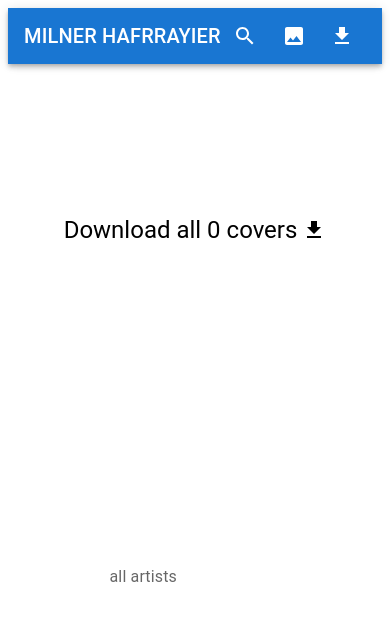
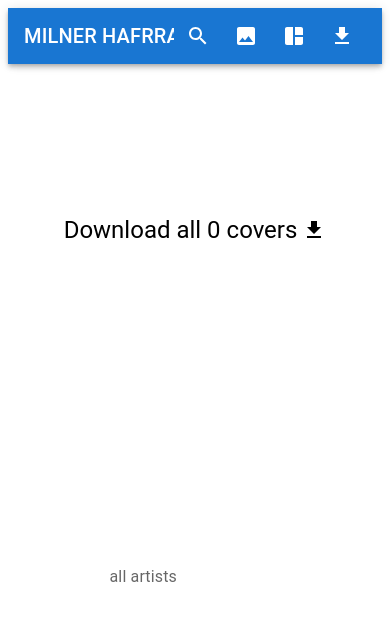
Before and after one commit to TzviGreenfeld/albums-covers-downloader, a Next.js app: page /download in a window 390 px wide. Shown: the top 620 px of the page. Built offline with nearby package versions, Linux system fonts and the light colour scheme.

Commit message:
cleaned header, added collage

```diff
--- a/components/Header.jsx
+++ b/components/Header.jsx
@@ -6,15 +6,16 @@ import Box from '@mui/material/Box';
 import Toolbar from '@mui/material/Toolbar';
 import IconButton from '@mui/material/IconButton';
 import Typography from '@mui/material/Typography';
-import Badge from '@mui/material/Badge';
-import MenuItem from '@mui/material/MenuItem';
 import Menu from '@mui/material/Menu';
 import ImageIcon from '@mui/icons-material/Image';
-import MoreIcon from '@mui/icons-material/MoreVert';
 import SearchIcon from '@mui/icons-material/Search';
+import AutoAwesomeMosaicIcon from '@mui/icons-material/AutoAwesomeMosaic';
 
 import { useChosenImages } from '../context/ChosenImagesContext';
 import DownloadImagesAsZip from './DownloadImagesAsZip';
+
+
+
 
 export default function Header() {
     const [chosenImages, setChosenImages] = useChosenImages();
@@ -26,8 +27,18 @@ export default function Header() {
     const isMenuOpen = Boolean(anchorEl);
     const isMobileMenuOpen = Boolean(mobileMoreAnchorEl);
 
-    const navigateToDownload = () => {
-        router.push('/download');
+    const linkedIcon = (icon, link) => {
+
+        return <Box
+            sx={{ display: { xs: 'flex', md: 'flex' } }}
+            onClick={() => router.push(link)}>
+            <IconButton
+                size="large"
+                color="inherit"
+            >
+                {icon}
+            </IconButton>
+        </Box>;
     };
 
     const navigateHome = () => {
@@ -41,10 +52,6 @@ export default function Header() {
     const handleMenuClose = () => {
         setAnchorEl(null);
         handleMobileMenuClose();
-    };
-
-    const handleMobileMenuOpen = (event) => {
-        setMobileMoreAnchorEl(event.currentTarget);
     };
 
     const menuId = 'primary-search-account-menu';
@@ -67,52 +74,11 @@ export default function Header() {
         </Menu>
     );
 
-    const mobileMenuId = 'primary-search-account-menu-mobile';
-    const renderMobileMenu = (
-        <Menu
-            anchorEl={mobileMoreAnchorEl}
-            anchorOrigin={{
-                vertical: 'top',
-                horizontal: 'right',
-            }}
-            id={mobileMenuId}
-            keepMounted
-            transformOrigin={{
-                vertical: 'top',
-                horizontal: 'right',
-            }}
-            open={isMobileMenuOpen}
-            onClose={handleMobileMenuClose}
-        >
-            <MenuItem>
-                <IconButton
-                    size="large"
-                    color="inherit"
-                >
-                    <Badge badgeContent={chosenImages.length} color="error">
-                        <ImageIcon />
-                    </Badge>
-                </IconButton>
-                <p>images</p>
-            </MenuItem>
-            <MenuItem>
-                <IconButton
-                    size="large"
-                    color="inherit"
-                >
-                    <DownloadImagesAsZip imageUrls={chosenImages.map(i => i.img)} />
-
-                </IconButton>
-                <p>download</p>
-            </MenuItem>
-        </Menu>
-    );
-
     return (
         <Box sx={{ flexGrow: 1, position: 'sticky', top: 0, zIndex: 1000 }}>
-            {/* <AppBar position="static"> */}
             <AppBar style={{ position: 'sticky', top: 0 }}>
                 <Toolbar>
+
                     <Typography
                         variant="h6"
                         noWrap
@@ -122,33 +88,14 @@ export default function Header() {
                     >
                         MILNER HAFRRAYIER
                     </Typography>
-                    <Box
-                        // sx={{ display: { xs: 'none', md: 'flex' } }}
-                        sx={{ display: { xs: 'flex', md: 'flex' } }}
-                        onClick={navigateHome}>
-                        <IconButton
-                            size="large"
-                            color="inherit"
-                        >
-                            <SearchIcon />
-                        </IconButton>
-                    </Box>
+
+                    {linkedIcon(<SearchIcon />, '/')}
                     <Box sx={{ flexGrow: 1 }} />
-                    <Box
-                        // sx={{ display: { xs: 'none', md: 'flex' } }}
-                        sx={{ display: { xs: 'flex', md: 'flex' } }}
-                        onClick={navigateToDownload}>
-                        <IconButton
-                            size="large"
-                            // aria-label="show 17 new notifications"
-                            color="inherit"
-                        >
-                            <Badge badgeContent={chosenImages.length} color="error">
-                                <ImageIcon />
-                            </Badge>
-                        </IconButton>
-                    </Box>
-                    {/* <Box sx={{ display: { xs: 'none', md: 'flex' } }}> */}
+
+                    {linkedIcon(<ImageIcon />, '/download')}
+
+                    {linkedIcon(<AutoAwesomeMosaicIcon />, '/collage')}
+
                     <Box sx={{ display: { xs: 'flex', md: 'flex' } }}>
                         <IconButton
                             size="large"
@@ -157,22 +104,8 @@ export default function Header() {
                             <DownloadImagesAsZip imageUrls={chosenImages.map(i => i.img)} />
                         </IconButton>
                     </Box>
-                    {/* <Box sx={{ display: { xs: 'flex', md: 'none' } }}> */}
-                    {/* <Box sx={{ display: { xs: 'flex', md: 'none' } }}>
-                        <IconButton
-                            size="large"
-                            aria-label="show more"
-                            aria-controls={mobileMenuId}
-                            aria-haspopup="true"
-                            onClick={handleMobileMenuOpen}
-                            color="inherit"
-                        >
-                            <MoreIcon />
-                        </IconButton>
-                    </Box> */}
                 </Toolbar>
             </AppBar>
-            {/* {renderMobileMenu} */}
             {renderMenu}
         </Box>
     );
```
Also changed, not shown: pages/collage.js (added, +34 -0 lines).
